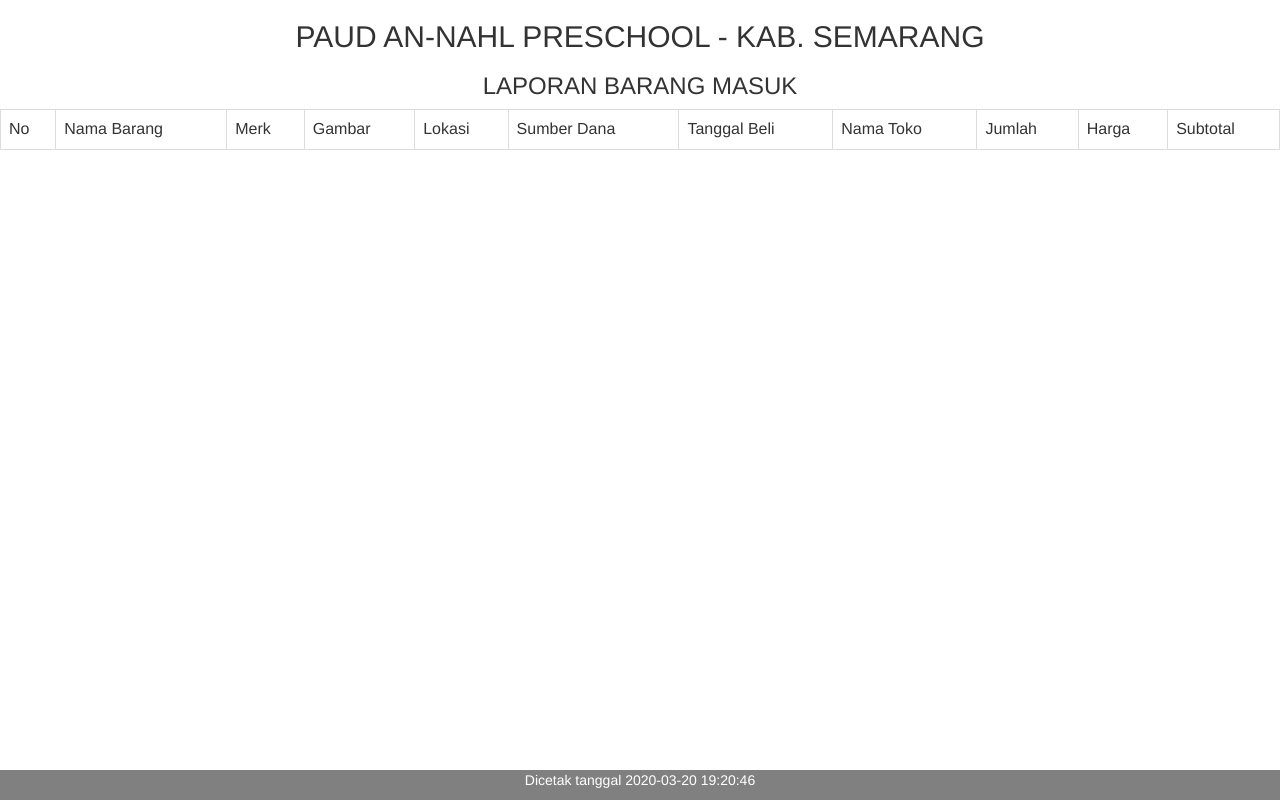
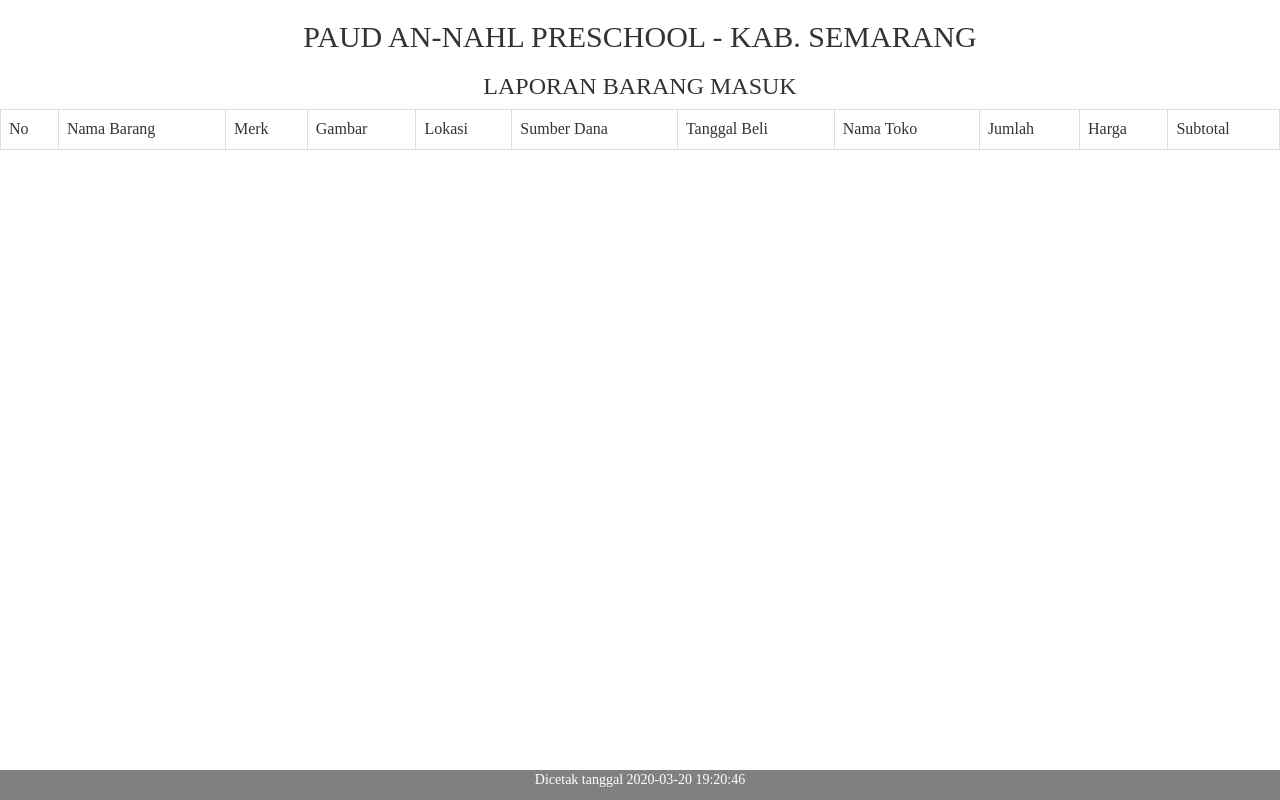
Before and after one commit to dondonudon/usm_inventory_qr, a CodeIgniter app: the page made by application/views/laporan_masuk_pdf.php in a window 1280 px wide. Run offline with CodeIgniter, Linux system fonts and the light colour scheme; data that the repository does not hold is empty.

Commit message:
change font report

```diff
--- a/application/views/laporan_barang_keluar.php
+++ b/application/views/laporan_barang_keluar.php
@@ -38,7 +38,7 @@
                                 </div>
                             </div>
                         </div>
-                        <form action="<?php base_url();?>laporan_barang_keluar/report" method="post">
+                        <form target="_blank" action="<?php base_url();?>laporan_barang_keluar/report" method="post">
                             <input type="hidden" name="tanggal_a" id="tanggal_a">
                             <input type="hidden" name="tanggal_b" id="tanggal_b">
                             <button type="submit" class="btn btn-success">Print</button>
--- a/application/views/laporan_barang_masuk.php
+++ b/application/views/laporan_barang_masuk.php
@@ -38,7 +38,7 @@
                                 </div>
                             </div>
                         </div>
-                        <form action="<?php base_url(); ?>laporan_barang_masuk/report" method="post">
+                        <form target="_blank" action="<?php base_url(); ?>laporan_barang_masuk/report" method="post">
                             <input type="hidden" name="tanggal_a" id="tanggal_a">
                             <input type="hidden" name="tanggal_b" id="tanggal_b">
                             <button type="submit" class="btn btn-success">Print</button>
--- a/application/views/laporan_keluar_pdf.php
+++ b/application/views/laporan_keluar_pdf.php
@@ -17,6 +17,9 @@ if (empty($tanggal_a) || empty($tanggal_b)) {
 ?>
 <html>
 <style>
+.body {
+  font-family: "Times New Roman", Times, serif;
+}
 .footer {
   position: fixed;
   left: 0;
@@ -28,7 +31,7 @@ if (empty($tanggal_a) || empty($tanggal_b)) {
 }
 </style>
 <link rel="stylesheet" href="<?php echo base_url() ?>assets/adminlte/bower_components/bootstrap/dist/css/bootstrap.min.css">
-<body>
+<body class="body">
 <center><h2>PAUD AN-NAHL PRESCHOOL - KAB. SEMARANG</h2>
 <h3>LAPORAN BARANG KELUAR</h3></center>
 
@@ -68,5 +71,6 @@ if (empty($tanggal_a) || empty($tanggal_b)) {
 <div class="footer">
   <p>Dicetak tanggal <?php echo date('Y-m-d H:i:s'); ?></p>
 </div>
+
 </body>
 </html>
--- a/application/views/laporan_masuk_pdf.php
+++ b/application/views/laporan_masuk_pdf.php
@@ -17,6 +17,9 @@ if (empty($tanggal_a) || empty($tanggal_b)) {
 ?>
 <html>
 <style>
+.body {
+  font-family: "Times New Roman", Times, serif;
+}
 .footer {
   position: fixed;
   left: 0;
@@ -28,7 +31,7 @@ if (empty($tanggal_a) || empty($tanggal_b)) {
 }
 </style>
 <link rel="stylesheet" href="<?php echo base_url() ?>assets/adminlte/bower_components/bootstrap/dist/css/bootstrap.min.css">
-<body>
+<body class="body">
 <center><h2>PAUD AN-NAHL PRESCHOOL - KAB. SEMARANG</h2>
 <h3>LAPORAN BARANG MASUK</h3></center>
 
```
